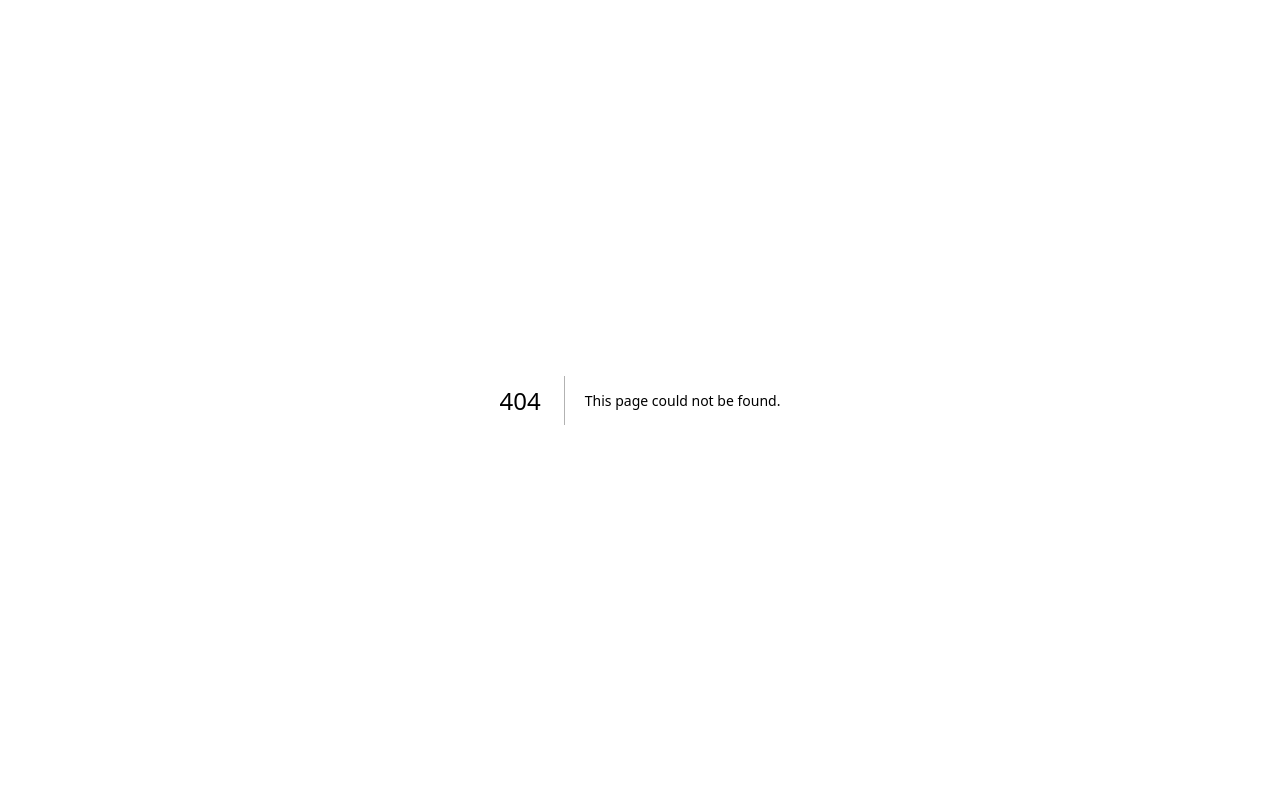
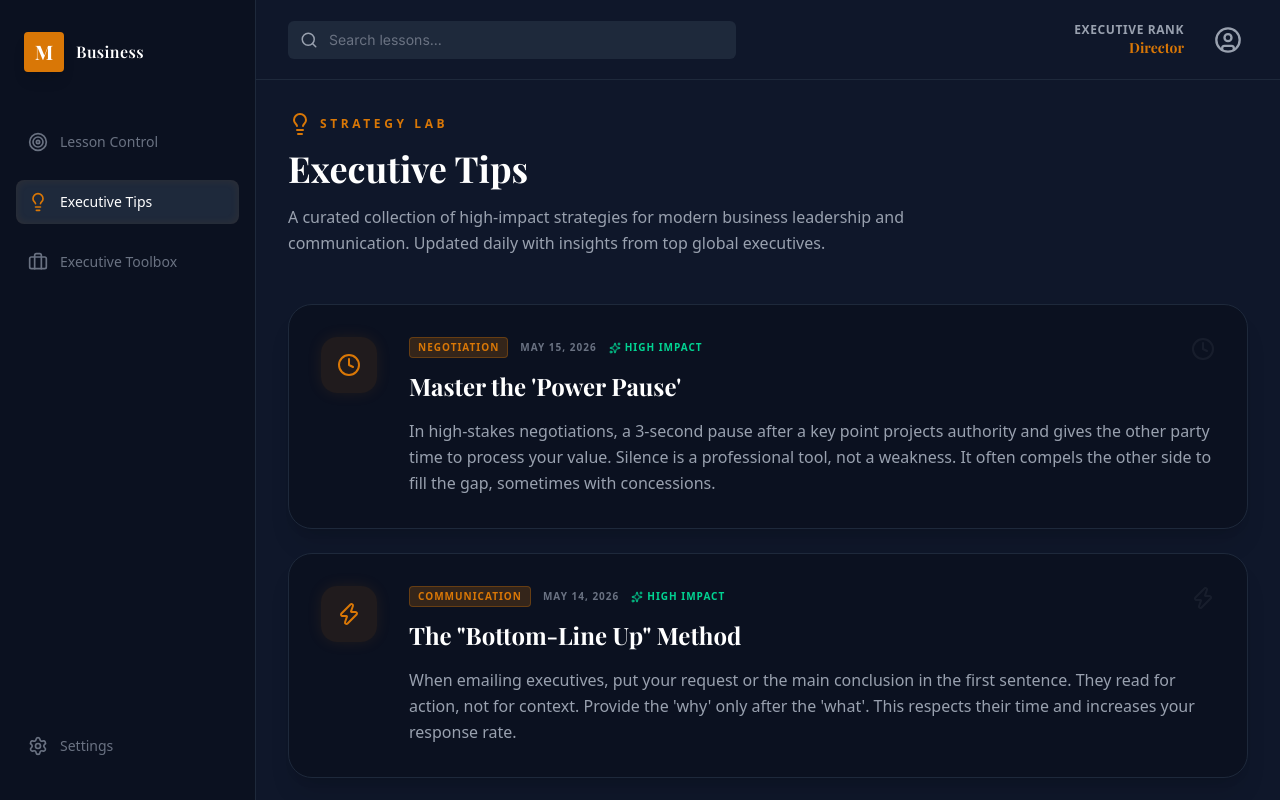
Before and after one commit to mantolatv-cmyk/missmonica-business, a Next.js app in the folder frontend/: page /dashboard/tips in a window 1280 px wide. Before the commit this address had no page. Built offline with nearby package versions, Linux system fonts and the light colour scheme; a web font is replaced by a local one.

Commit message:
feat: move executive tips to dedicated sidebar section and declutter dashboard

```diff
--- a/frontend/src/app/dashboard/layout.tsx
+++ b/frontend/src/app/dashboard/layout.tsx
@@ -6,7 +6,8 @@ import {
   Settings,
   Search,
   UserCircle,
-  Briefcase
+  Briefcase,
+  Lightbulb
 } from 'lucide-react';
 import { usePathname } from 'next/navigation';
 import Link from 'next/link';
@@ -35,6 +36,7 @@ export default function DashboardLayout({
 
         <nav className="flex-1 w-full space-y-4">
           <NavItem icon={<Target size={20} />} label="Lesson Control" href="/dashboard" active={pathname === '/dashboard'} />
+          <NavItem icon={<Lightbulb size={20} />} label="Executive Tips" href="/dashboard/tips" active={pathname === '/dashboard/tips'} />
           <NavItem icon={<Briefcase size={20} />} label="Executive Toolbox" href="/dashboard/resources" active={pathname === '/dashboard/resources'} />
         </nav>
 
--- a/frontend/src/app/dashboard/page.tsx
+++ b/frontend/src/app/dashboard/page.tsx
@@ -126,35 +126,7 @@ export default function LessonControl() {
         </div>
       </div>
 
-      {/* Dynamic Context Card */}
-      <motion.div
-        initial={{ opacity: 0, x: -20 }}
-        animate={{ opacity: 1, x: 0 }}
-        className="bg-gradient-to-r from-[#1E293B] to-[#0F172A] border border-[#D97706]/30 rounded-3xl p-8 relative overflow-hidden group shadow-2xl"
-      >
-        <div className="absolute top-0 right-0 p-8 opacity-10 group-hover:opacity-20 transition-opacity">
-          <Briefcase size={120} className="text-[#D97706]" />
-        </div>
 
-        <div className="relative z-10 flex flex-col md:flex-row items-center gap-8">
-          <div className="p-5 bg-[#D97706]/10 text-[#D97706] rounded-2xl shadow-[0_0_20px_rgba(217,119,6,0.1)]">
-            <Sparkles size={32} />
-          </div>
-          <div className="flex-1 text-center md:text-left">
-            <div className="flex items-center justify-center md:justify-start gap-2 mb-2">
-              <span className="px-2 py-0.5 bg-[#D97706] text-white text-[9px] font-black rounded uppercase tracking-widest">Daily Executive Tip</span>
-              <span className="text-gray-500 text-[10px] font-bold uppercase tracking-widest">May 15, 2026</span>
-            </div>
-            <h3 className="text-2xl font-serif font-bold text-white mb-2">Master the 'Power Pause'</h3>
-            <p className="text-gray-400 text-sm leading-relaxed max-w-2xl">
-              In high-stakes negotiations, a 3-second pause after a key point projects authority and gives the other party time to process your value. Silence is a professional tool, not a weakness.
-            </p>
-          </div>
-          <Link href="/dashboard/resources" className="px-8 py-4 bg-white text-[#0F172A] rounded-xl font-bold text-sm hover:bg-gray-100 transition-all shadow-xl whitespace-nowrap">
-            View All Tips
-          </Link>
-        </div>
-      </motion.div>
 
       {/* Grid of Lessons */}
       <div className="grid grid-cols-1 md:grid-cols-2 lg:grid-cols-3 gap-8">
--- /dev/null
+++ b/frontend/src/app/dashboard/tips/page.tsx
@@ -0,0 +1,144 @@
+'use client';
+
+import React from 'react';
+import { motion } from 'framer-motion';
+import { Lightbulb, Sparkles, Target, Users, Zap, Award, BookOpen, Clock } from 'lucide-react';
+
+interface Tip {
+  id: string;
+  category: string;
+  title: string;
+  date: string;
+  content: string;
+  icon: React.ReactNode;
+  impact: 'High' | 'Medium';
+}
+
+const tipsData: Tip[] = [
+  {
+    id: '1',
+    category: 'Negotiation',
+    title: "Master the 'Power Pause'",
+    date: 'May 15, 2026',
+    content: "In high-stakes negotiations, a 3-second pause after a key point projects authority and gives the other party time to process your value. Silence is a professional tool, not a weakness. It often compels the other side to fill the gap, sometimes with concessions.",
+    icon: <Clock size={24} />,
+    impact: 'High'
+  },
+  {
+    id: '2',
+    category: 'Communication',
+    title: 'The "Bottom-Line Up" Method',
+    date: 'May 14, 2026',
+    content: "When emailing executives, put your request or the main conclusion in the first sentence. They read for action, not for context. Provide the 'why' only after the 'what'. This respects their time and increases your response rate.",
+    icon: <Zap size={24} />,
+    impact: 'High'
+  },
+  {
+    id: '3',
+    category: 'Networking',
+    title: 'Focus on "Farming, not Hunting"',
+    date: 'May 13, 2026',
+    content: "Building a professional network is about long-term cultivation. Instead of asking for a job or a lead immediately, ask: 'How can I support your current project?' Trust is the currency of high-level business.",
+    icon: <Users size={24} />,
+    impact: 'Medium'
+  },
+  {
+    id: '4',
+    category: 'Presentation',
+    title: 'The 10-20-30 Rule',
+    date: 'May 12, 2026',
+    content: "For pitch decks: 10 slides, 20 minutes, 30-point font. If you can't explain your value proposition within these constraints, you haven't simplified it enough for your audience.",
+    icon: <Target size={24} />,
+    impact: 'High'
+  },
+  {
+    id: '5',
+    category: 'Leadership',
+    title: 'Extreme Ownership',
+    date: 'May 11, 2026',
+    content: "As a leader, you own the failures and your team owns the successes. When a mistake happens, look at your instructions first. Clear communication is the leader's primary responsibility.",
+    icon: <Award size={24} />,
+    impact: 'High'
+  }
+];
+
+export default function ExecutiveTipsPage() {
+  return (
+    <div className="max-w-5xl mx-auto pb-20">
+      <header className="mb-12">
+        <div className="flex items-center gap-2 mb-3 text-[#D97706]">
+          <Lightbulb size={24} />
+          <span className="text-xs font-black uppercase tracking-[0.3em]">Strategy Lab</span>
+        </div>
+        <h1 className="font-serif text-4xl font-bold text-white mb-4">Executive Tips</h1>
+        <p className="text-gray-400 max-w-2xl leading-relaxed">
+          A curated collection of high-impact strategies for modern business leadership and communication.
+          Updated daily with insights from top global executives.
+        </p>
+      </header>
+
+      <div className="grid grid-cols-1 gap-6">
+        {tipsData.map((tip, idx) => (
+          <motion.div
+            key={tip.id}
+            initial={{ opacity: 0, y: 20 }}
+            animate={{ opacity: 1, y: 0 }}
+            transition={{ delay: idx * 0.1 }}
+            className="bg-[#0B1120] border border-[#1E293B] rounded-3xl p-8 relative overflow-hidden group hover:border-[#D97706]/40 transition-all shadow-xl"
+          >
+            {/* Background Glow */}
+            <div className="absolute top-0 right-0 p-8 opacity-5 group-hover:opacity-10 transition-opacity">
+              {tip.icon}
+            </div>
+
+            <div className="flex flex-col md:flex-row gap-8 relative z-10">
+              <div className="p-4 bg-[#D97706]/10 text-[#D97706] rounded-2xl h-fit shadow-[0_0_15px_rgba(217,119,6,0.1)]">
+                {tip.icon}
+              </div>
+
+              <div className="flex-1">
+                <div className="flex flex-wrap items-center gap-3 mb-3">
+                  <span className="px-2 py-0.5 bg-[#D97706]/20 text-[#D97706] text-[10px] font-black rounded uppercase tracking-widest border border-[#D97706]/30">
+                    {tip.category}
+                  </span>
+                  <span className="text-gray-500 text-[10px] font-bold uppercase tracking-widest">{tip.date}</span>
+                  {tip.impact === 'High' && (
+                    <span className="flex items-center gap-1 text-emerald-400 text-[10px] font-bold uppercase tracking-widest">
+                      <Sparkles size={12} /> High Impact
+                    </span>
+                  )}
+                </div>
+
+                <h2 className="text-2xl font-serif font-bold text-white mb-4 group-hover:text-[#D97706] transition-colors">
+                  {tip.title}
+                </h2>
+
+                <p className="text-gray-400 leading-relaxed text-sm lg:text-base">
+                  {tip.content}
+                </p>
+              </div>
+            </div>
+
+            {/* Accent Line */}
+            <div className="absolute left-0 top-0 bottom-0 w-1 bg-[#D97706] opacity-0 group-hover:opacity-100 transition-opacity shadow-[0_0_10px_#D97706]"></div>
+          </motion.div>
+        ))}
+      </div>
+
+      <div className="mt-16 p-8 bg-[#0F172A] border border-[#1E293B] rounded-3xl flex flex-col md:flex-row items-center justify-between gap-6">
+        <div className="flex items-center gap-4">
+          <div className="p-3 bg-white/5 rounded-xl">
+            <BookOpen className="text-gray-400" size={24} />
+          </div>
+          <div>
+            <h3 className="text-white font-bold">Want more insights?</h3>
+            <p className="text-sm text-gray-500">Subscribe to our weekly Executive Briefing.</p>
+          </div>
+        </div>
+        <button className="px-8 py-3 bg-white text-[#0F172A] rounded-xl font-bold text-sm hover:bg-gray-100 transition-all shadow-xl">
+          Subscribe Now
+        </button>
+      </div>
+    </div>
+  );
+}
```
